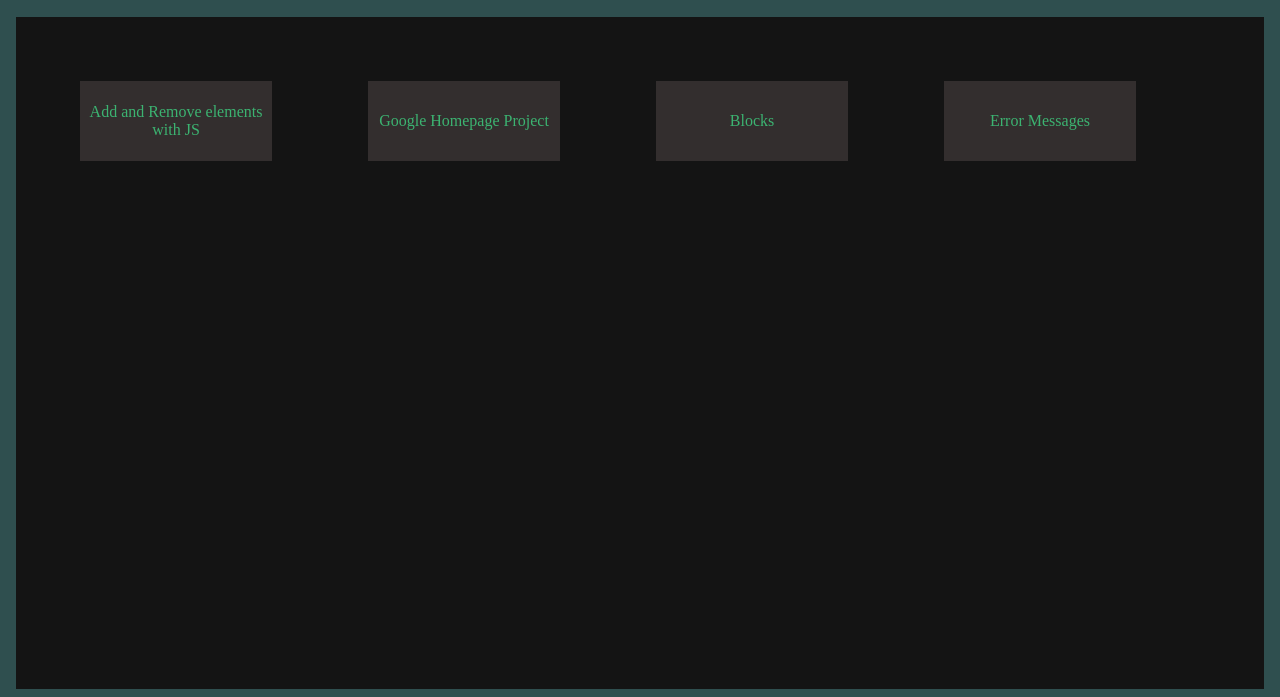
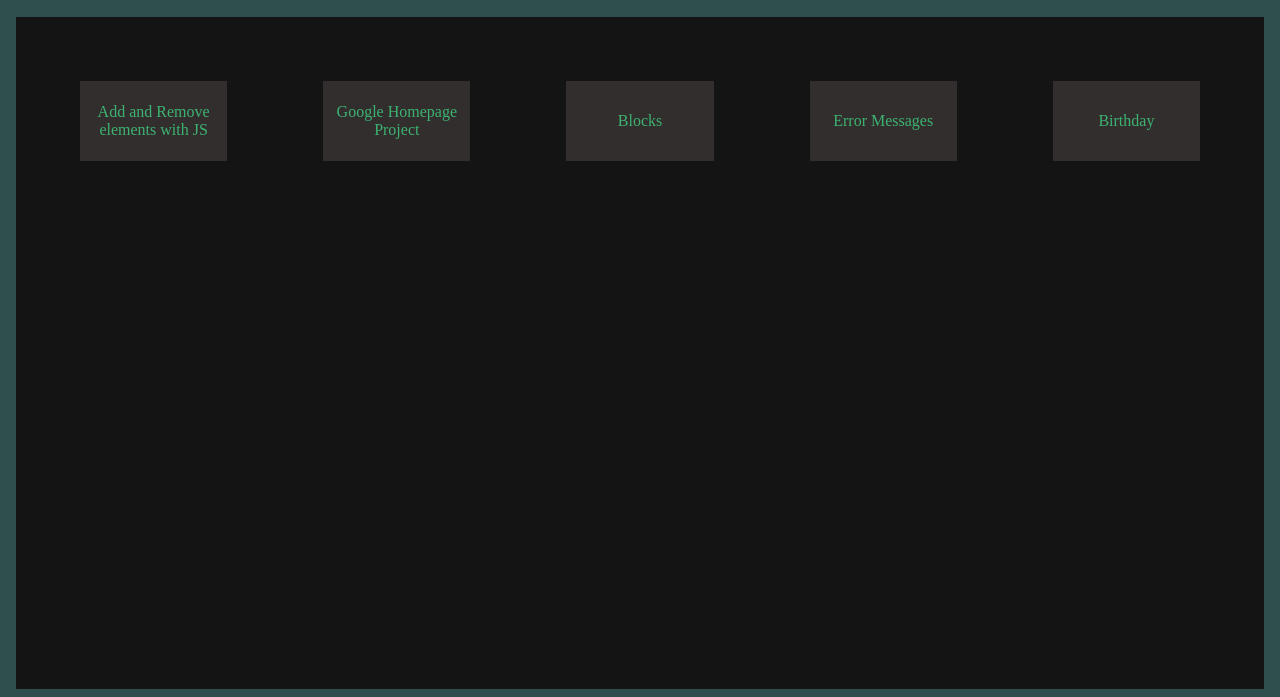
Before and after one commit to JLew15/projects, a plain HTML site: page index.html in a window 1280 px wide. Shown: the part 103-800 px from the top of the page. Drawn offline with nearby package versions, Linux system fonts and the light colour scheme.

Commit message:
Added Birthday Countdown

```diff
--- a/index.html
+++ b/index.html
@@ -21,6 +21,7 @@
             <div class="project" id="Google Homepage Project"></div>
             <div class="project" id="Blocks"></div>
             <div class="project" id="Error Messages"></div>
+            <div class="project" id="Birthday"></div>
         </div>
         <div class="footer"></div>
     </div>
```
